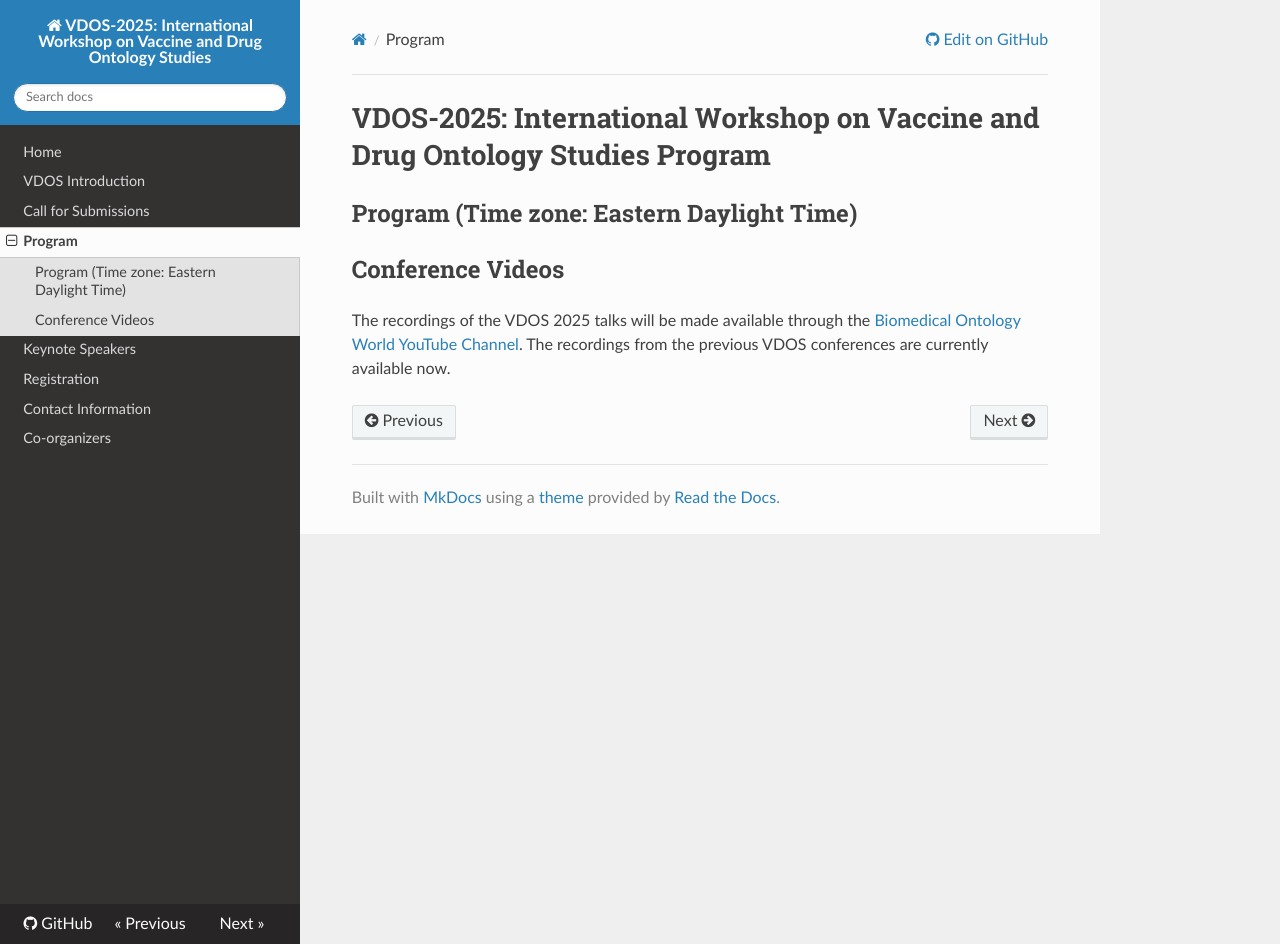
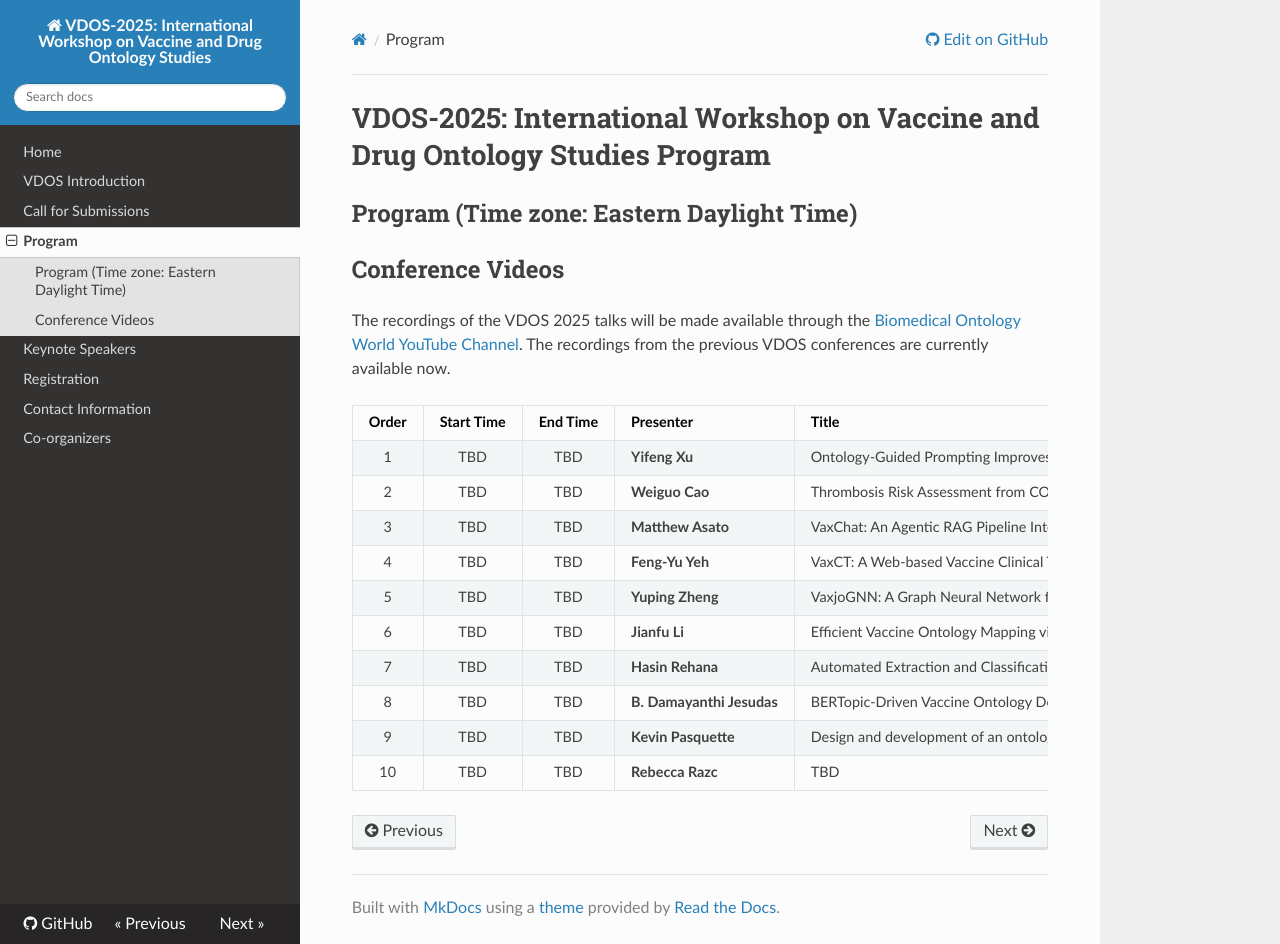
Before and after one commit to vdos-workshop/vdos2025, an MkDocs documentation site: the page built from docs/program.md, in a window 1280 px wide and 944 px high. Built offline with MkDocs 1.6.1, drawn with Linux system fonts in a browser that asks for light colours; nearby versions of some CDN libraries.

Commit message:
Update program.md

```diff
--- a/docs/program.md
+++ b/docs/program.md
@@ -6,6 +6,18 @@
 ## Conference Videos
 The recordings of the VDOS 2025 talks will be made available through the [Biomedical Ontology World YouTube Channel](https://www.youtube.com/channel/UCUT0MwXxAFnekhsSJVmHTJw/playlists). The recordings from the previous VDOS conferences are currently available now.
 
+| Order | Start Time | End Time | Presenter | Title | Category |
+| :---: | :---: | :---: | :--- | :--- | :--- |
+| 1 | TBD | TBD | **Yifeng Xu** | Ontology-Guided Prompting Improves LLM Classification of Clinical Trial Phases and Myocarditis Signals in Moderna Vaccine Studies | TBD |
+| 2 | TBD | TBD | **Weiguo Cao** | Thrombosis Risk Assessment from COVID-19 Vaccination via LLM-Driven Tabular Data Extraction | TBD |
+| 3 | TBD | TBD | **Matthew Asato** | VaxChat: An Agentic RAG Pipeline Integrating Knowledge Graphs and PubMed in the Vaccine Domain | TBD |
+| 4 | TBD | TBD | **Feng-Yu Yeh** | VaxCT: A Web-based Vaccine Clinical Trial Database Integrating Clinical Trials and VIOLIN Vaccine Resources | TBD |
+| 5 | TBD | TBD | **Yuping Zheng** | VaxjoGNN: A Graph Neural Network for Ontology-Grounded Vaccine Adjuvant Recommendation | TBD |
+| 6 | TBD | TBD | **Jianfu Li** | Efficient Vaccine Ontology Mapping via TF-IDF Retrieval and Lightweight Fine-Tuned Reranking | TBD |
+| 7 | TBD | TBD | **Hasin Rehana** | Automated Extraction and Classification of Vaccine Adjuvant Mechanisms Using Large Language Models | TBD |
+| 8 | TBD | TBD | **B. Damayanthi Jesudas** | BERTopic-Driven Vaccine Ontology Development from Biomedical Texts: A Case Study on Plotkin’s Vaccines Corpus | TBD |
+| 9 | TBD | TBD | **Kevin Pasquette** | Design and development of an ontology-based knowledge graph of immunization information exchange for a semantic blockchain | TBD |
+| 10 | TBD | TBD | **Rebecca Razc** | TBD | TBD |
 
 <!--
 
```
